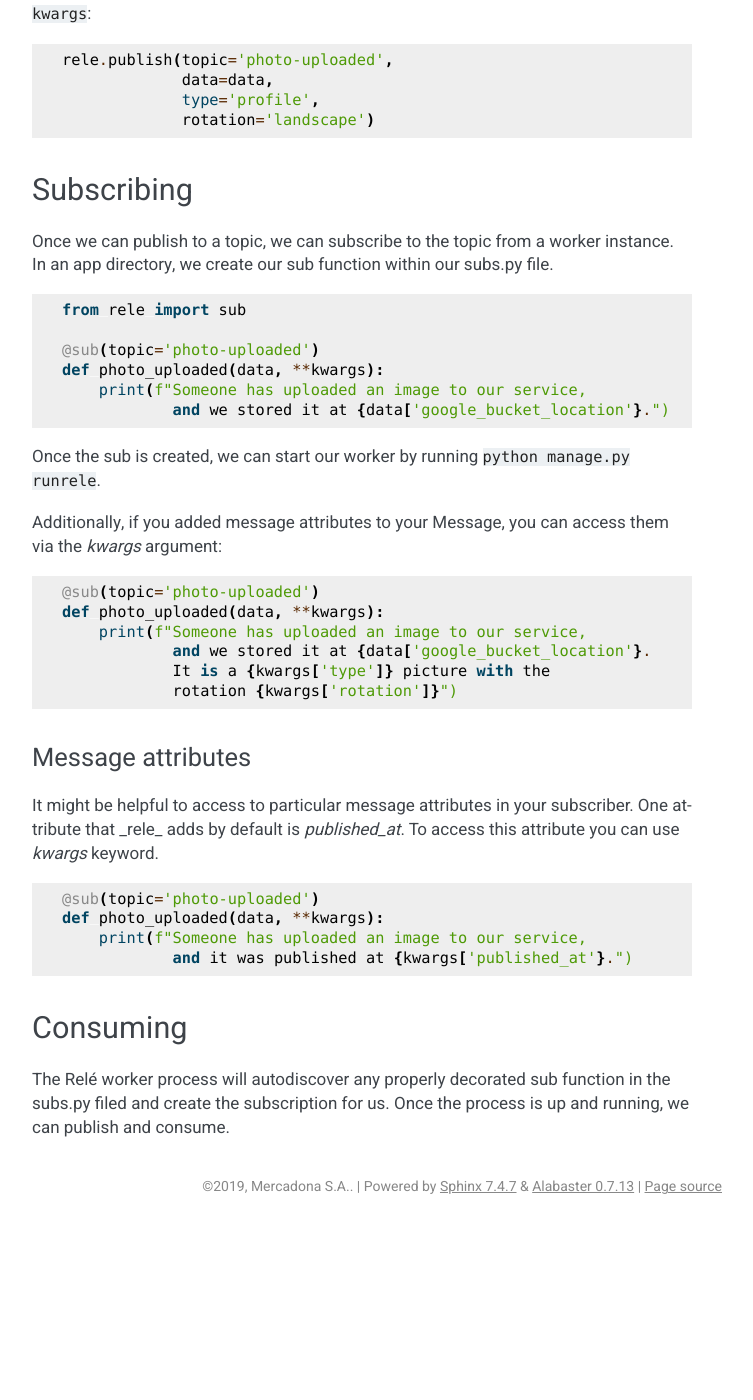
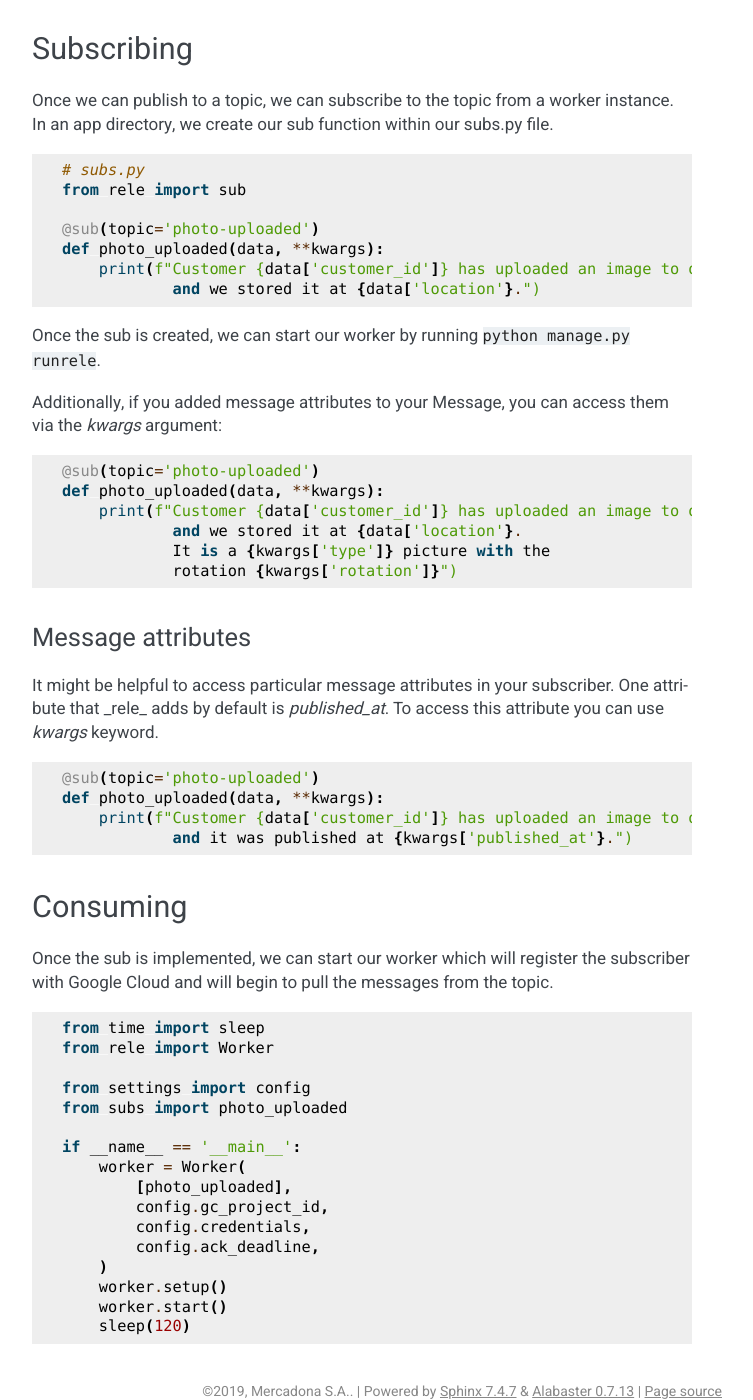
Before and after one commit to mercadona/rele, a Sphinx documentation site: the page built from docs/guides/basics.rst, in a window 1280 px wide and 1400 px high, scrolled down 1250 px. Shown: the whole window, without its empty margins (388-1141 px from the left). Built offline with Sphinx 7.4.7, drawn with Linux system fonts in a browser that asks for light colours; before the commit the page ends 2477 px from its top, so only the background shows below that; some of the changed text lies outside the part shown.

Commit message:
Split django specific docs and standalone docs (#108)
* Split django specific docs and standalone docs

* Print customer_id in the standalone example

* Too many changes in one pr is bad...

```diff
--- a/docs/api/settings.rst
+++ b/docs/api/settings.rst
@@ -1,3 +1,5 @@
+.. _settings:
+
 ========
 Settings
 ========
--- a/docs/guides/basics.rst
+++ b/docs/guides/basics.rst
@@ -20,31 +22,27 @@
 
 .. code:: python
 
+    # settings.py
+    import rele
     from google.oauth2 import service_account
+
     RELE = {
         'GC_CREDENTIALS': service_account.Credentials.from_service_account_file(
-            'photo_project/settings/dummy-credentials.json'
+            'credentials.json'
         ),
-        'GC_PROJECT_ID': 'photo-imaging',
-        'MIDDLEWARE': [
-            'rele.contrib.LoggingMiddleware',
-            'rele.contrib.DjangoDBMiddleware',
-        ],
-        'APP_NAME': 'photo-imaging',
+        'GC_PROJECT_ID': 'photo-uploading-app',
     }
-
-.. important:: If you plan on having your subscriber connect to the database, it is vital that the Django settings.CONN_MAX_AGE is set to 0.
-
-
-Once the topic is created and our Django application has the proper configuration defined
-in :doc:`settings.RELE <../api/settings>`, we can start publishing to that topic.
-
+    config = rele.config.setup(RELE)
 
 .. code:: python
 
     import rele
+    from settings import config
 
-    data = {'google_bucket_location': '/google-bucket/photos/123.jpg'}
+    data = {
+        'customer_id': 123,
+        'location': '/google-bucket/photos/123.jpg'
+    }
 
     rele.publish(topic='photo-uploaded', data=data)
 
@@ -71,12 +70,13 @@
 
 .. code:: python
 
+    # subs.py
     from rele import sub
 
     @sub(topic='photo-uploaded')
     def photo_uploaded(data, **kwargs):
-        print(f"Someone has uploaded an image to our service,
-                and we stored it at {data['google_bucket_location'}.")
+        print(f"Customer {data['customer_id']} has uploaded an image to our service,
+                and we stored it at {data['location'}.")
 
 Once the sub is created, we can start our worker by running ``python manage.py runrele``.
 
@@ -87,8 +87,8 @@
 
     @sub(topic='photo-uploaded')
     def photo_uploaded(data, **kwargs):
-        print(f"Someone has uploaded an image to our service,
-                and we stored it at {data['google_bucket_location'}.
+        print(f"Customer {data['customer_id']} has uploaded an image to our service,
+                and we stored it at {data['location'}.
                 It is a {kwargs['type']} picture with the
                 rotation {kwargs['rotation']}")
 
@@ -104,13 +104,33 @@
 
     @sub(topic='photo-uploaded')
     def photo_uploaded(data, **kwargs):
-        print(f"Someone has uploaded an image to our service,
+        print(f"Customer {data['customer_id']} has uploaded an image to our service,
                 and it was published at {kwargs['published_at'}.")
 
+
+.. _consuming:
 
 Consuming
 _________
 
-The Relé worker process will autodiscover any properly decorated sub
-function in the subs.py filed and create the subscription for us.
-Once the process is up and running, we can publish and consume.
+Once the sub is implemented, we can start our worker which will register the subscriber with Google Cloud
+and will begin to pull the messages from the topic.
+
+.. code:: python
+
+    from time import sleep
+    from rele import Worker
+
+    from settings import config
+    from subs import photo_uploaded
+
+    if __name__ == '__main__':
+        worker = Worker(
+            [photo_uploaded],
+            config.gc_project_id,
+            config.credentials,
+            config.ack_deadline,
+        )
+        worker.setup()
+        worker.start()
+        sleep(120)
--- a/docs/guides/filters.rst
+++ b/docs/guides/filters.rst
@@ -42,10 +42,6 @@
         return kwargs.get('type') == 'landscape'
 
     settings = {
-        'APP_NAME': 'test-rele',
-        'GC_PROJECT_ID': os.environ.get('GC_PROJECT_ID')   ,
-        'GC_CREDENTIALS': os.environ.get('GC_CREDENTIALS'),
-        'SUB_PREFIX': 'rele',
-        'MIDDLEWARE': [],
+        ...
         'FILTER_SUBS_BY': landscape_filter,
     }
--- a/docs/guides/rele_and_emulator.rst
+++ b/docs/guides/rele_and_emulator.rst
@@ -1,5 +1,5 @@
 Using the Google Cloud Pub/Sub emulator
-===========================================================
+=======================================
 
 It can be helpful to be able run the emulator in our development environment.
 To be able to do that we can follow the steps below:
--- a/docs/index.rst
+++ b/docs/index.rst
@@ -41,6 +41,7 @@
     :maxdepth: 1
 
     guides/basics
+    guides/django
     guides/filters
     guides/rele_and_emulator
 
```
Also changed, not shown: other parts of docs/guides/basics.rst (+5 -2 lines), docs/guides/django.rst (added, +58 -0 lines).
